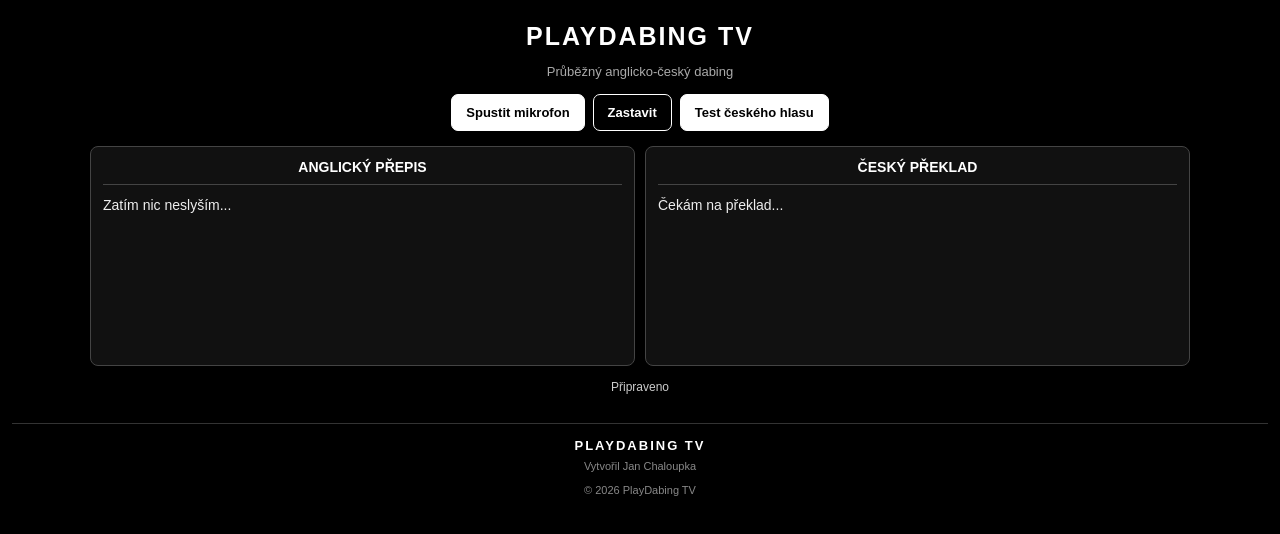
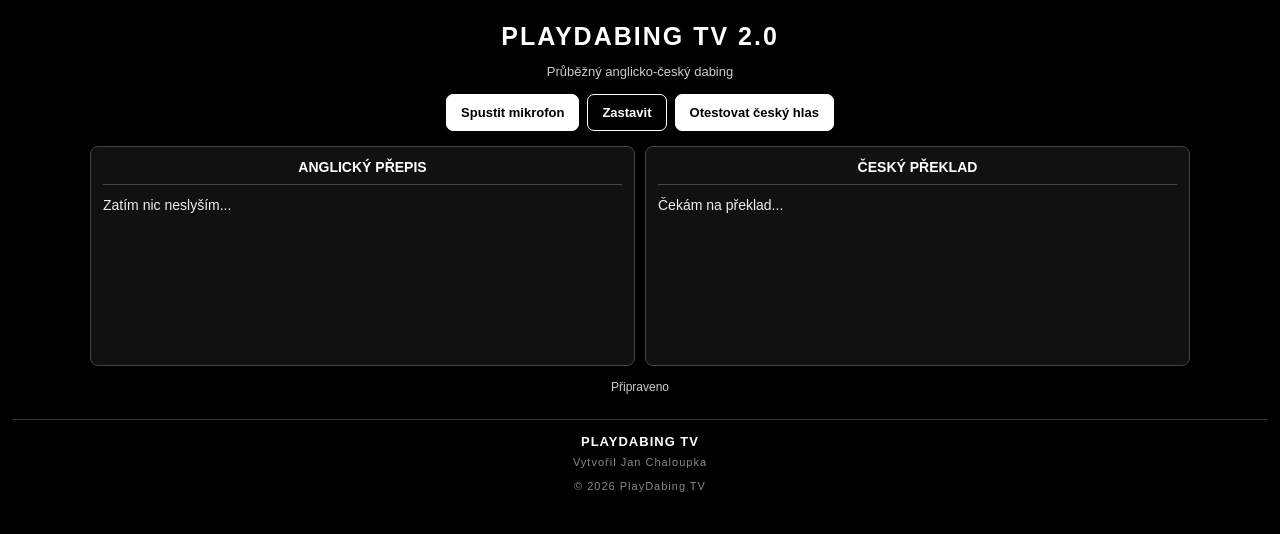
Before and after one commit to pkyg2bv9cz-bot/Playdabing-, a plain HTML site: page index.html in a window 1280 px wide. Drawn offline with Linux system fonts and the light colour scheme.

Commit message:
Update index.html

```diff
--- a/index.html
+++ b/index.html
@@ -4,7 +4,7 @@
 <head>
 <meta charset="UTF-8">
 <meta name="viewport" content="width=device-width, initial-scale=1">
-<title>PlayDabing TV</title>
+<title>PlayDabing TV 2.0</title>
 
 <style>
 * {
@@ -28,7 +28,7 @@ h1 {
 }
 
 .subtitle {
-  color: #aaaaaa;
+  color: #cccccc;
   font-size: 13px;
   margin-bottom: 15px;
 }
@@ -43,6 +43,7 @@ h1 {
 
 button {
   padding: 10px 14px;
+  margin: 0;
   border: 1px solid #ffffff;
   border-radius: 7px;
   font-size: 13px;
@@ -57,11 +58,7 @@ button {
   color: #ffffff;
 }
 
-button:active {
-  opacity: 0.7;
-}
-
-.translations {
+.panel-container {
   display: grid;
   grid-template-columns: repeat(2, minmax(0, 1fr));
   gap: 10px;
@@ -73,51 +70,51 @@ button:active {
 .panel {
   background: #111111;
   border: 1px solid #444444;
+  padding: 12px;
   border-radius: 8px;
-  padding: 12px;
   min-width: 0;
   min-height: 220px;
   text-align: left;
+  overflow-wrap: anywhere;
 }
 
 .panel h3 {
   color: #ffffff;
   font-size: 14px;
+  text-align: center;
   border-bottom: 1px solid #444444;
   padding-bottom: 9px;
   margin: 0 0 10px;
-  text-align: center;
 }
 
 #english, #czech {
+  white-space: pre-wrap;
+  overflow-wrap: anywhere;
   color: #eeeeee;
   font-size: 14px;
   line-height: 1.5;
-  white-space: pre-wrap;
-  overflow-wrap: anywhere;
   margin: 0;
 }
 
 .status {
   color: #cccccc;
+  margin-top: 14px;
   font-size: 12px;
-  margin-top: 14px;
-  min-height: 18px;
 }
 
 .footer {
   margin-top: 25px;
-  padding: 14px 8px;
+  padding: 14px 10px;
   border-top: 1px solid #333333;
   color: #888888;
   font-size: 11px;
+  letter-spacing: 1px;
 }
 
 .footer strong {
   display: block;
   color: #ffffff;
   font-size: 13px;
-  letter-spacing: 2px;
   margin-bottom: 7px;
 }
 </style>
@@ -125,7 +122,7 @@ button:active {
 
 <body>
 
-<h1>PLAYDABING TV</h1>
+<h1>PLAYDABING TV 2.0</h1>
 <p class="subtitle">Průběžný anglicko-český dabing</p>
 
 <div class="controls">
@@ -138,11 +135,11 @@ button:active {
   </button>
 
   <button id="test" onclick="testCzechVoice()">
-    Test českého hlasu
+    Otestovat český hlas
   </button>
 </div>
 
-<div class="translations">
+<div class="panel-container">
 
   <div class="panel">
     <h3>ANGLICKÝ PŘEPIS</h3>
@@ -229,13 +226,10 @@ function speakCzech(text) {
 async function testCzechVoice() {
   try {
     statusText.textContent = "Testuji český hlas...";
-
     await speakCzech(
       "Ahoj, toto je test českého hlasu PlayDabing TV."
     );
-
     statusText.textContent = "Test českého hlasu dokončen.";
-
   } catch (error) {
     statusText.textContent = "Chyba hlasu: " + error.message;
   }
```
